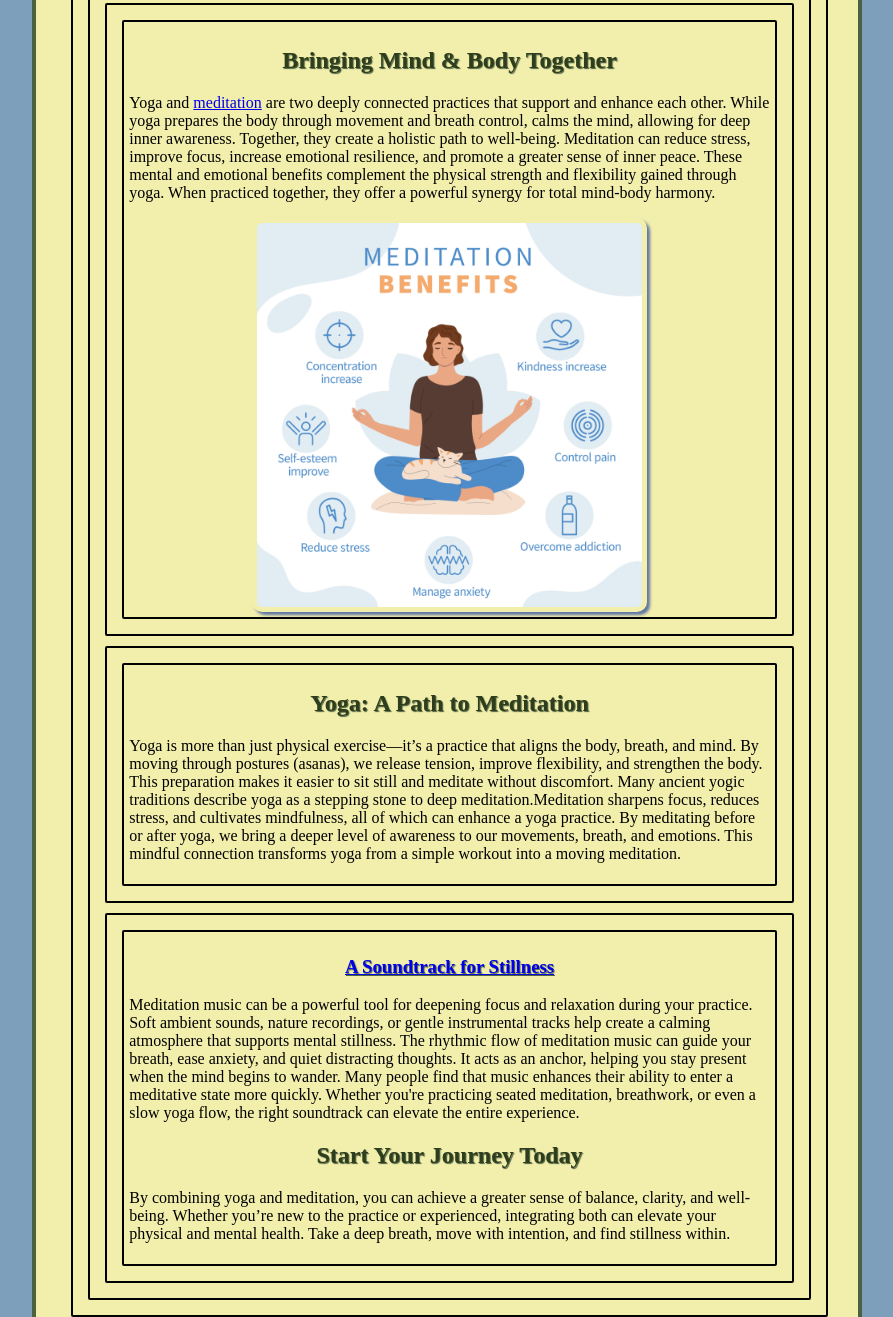
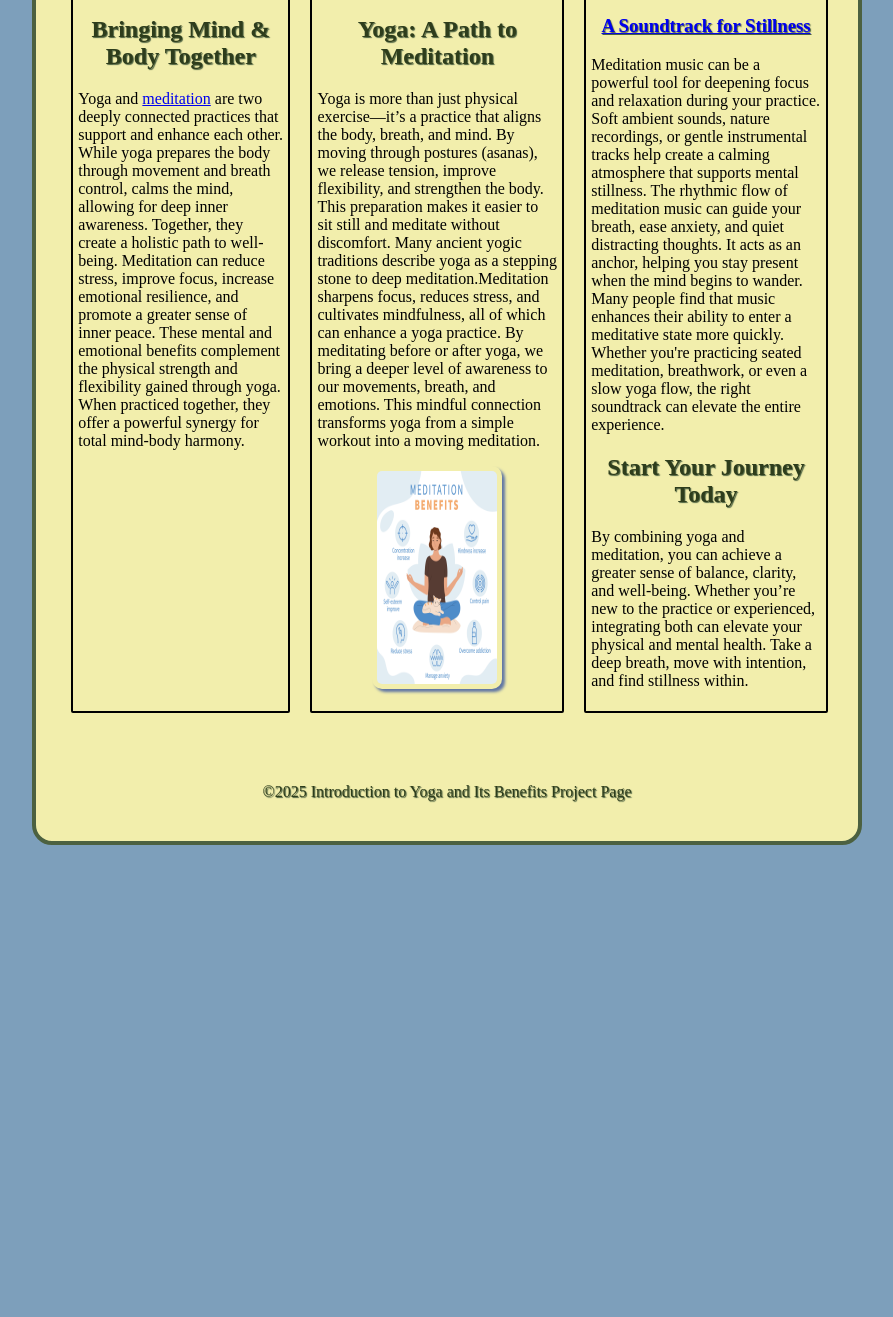
Before and after one commit to kat052025/Basic-Web-Design, a plain HTML site: page responsive/meditation.html in a window 1280 px wide. Shown: the part 1057-2374 px from the top of the page, without its empty margins (193-1086 px from the left). After the commit the page ends 1922 px from the top, so only its background shows below. Drawn offline with Linux system fonts and the light colour scheme.

```diff
--- a/responsive/css/styles.css
+++ b/responsive/css/styles.css
@@ -10,8 +10,9 @@
     width: 100%;
 
 }
+
 #container {
-    background-color: #F2EEAC  ;
+    background-color: #F2EEAC;
 }
 
 /* Mobile Styles */
@@ -19,7 +20,7 @@
 @media (min-width: 320px) {
     nav {
         background-color: #7796AB;
-        padding: 10px;
+        padding: 5px;
         margin-top: 5px;
         text-align: center;
     }
@@ -27,8 +28,7 @@
 nav ul {
     list-style-type: none;
     padding: 0;
-    margin: 0;
-}
+    }
 
 nav li {
     display: block;
@@ -86,12 +86,11 @@
     width: 50%;
 }
 .scene_reduce_more {
-    width: 60%;
-    height: 40%;
+    width: 50%;
+    height: 30%;
     padding: 5px;
     border-radius: 10px;
     box-shadow: 3px 3px 3px #5F75A4;
-
 }
 }
 
@@ -104,20 +103,25 @@
             border: 4px solid #4C6140;
             border-radius: 20px;
         }
-        nav li a {
-            background-color: #5F75A4;
-        }
+
         nav {
             padding: 2px;
             margin: 0;
         }
+
+        nav li a {
+            background-color: #5F75A4;
+        }
+
         hr {
             display: none;
         }
 
-        #multi_col {
+    #multi_col {
             display: flex;
         }
+
+
     .col {
         margin: 10px;
         padding: 5px;
--- a/responsive/meditation.html
+++ b/responsive/meditation.html
@@ -12,7 +12,7 @@
         <header>
             <img id="banner" src="images/Yogazenforest.webp" alt="Yoga Zen">
         </header>
-        <hr>
+
         <nav>
             <ul>
                 <li><a href="index.html">Home</a></li>
@@ -23,39 +23,33 @@
                </ul>
         </nav>
 
+<hr>
+        <main>
 
-        <main id="multi_col">
-                <section class="col">
-                <div class="col">
 
                     <h1 class="heading_style"> Yoga & Meditation – A Perfect Union</h1>
                 <img class="scene_reduce_more" src="images/beach_meditation.jpg" alt="beach meditation">
 
-                <section class="col">
-                <div class="col">
+
+                <section id="multi_col">
+                    <div class="col">
 
                     <h2 class="heading_style">  Bringing Mind & Body Together</h2>
-                    <p>Yoga and <a href="https://stanfordmag.org/contents/what-happens-when-you-meditate" target="blank">meditation</a> are two deeply connected practices that support and enhance each other. While yoga prepares the body through movement and breath control,  calms the mind, allowing for deep inner awareness. Together, they create a holistic path to well-being. Meditation can reduce stress, improve focus, increase emotional resilience, and promote a greater sense of inner peace. These mental and emotional benefits complement the physical strength and flexibility gained through yoga. When practiced together, they offer a powerful synergy for total mind-body harmony.</p>
-                    <img class="scene_reduce_more" src="images/meditation_benefits.jpg" alt="meditation benefits">
+                    <p>Yoga and <a href="https://stanfordmag.org/contents/what-happens-when-you-meditate" target="_blank">meditation</a> are two deeply connected practices that support and enhance each other. While yoga prepares the body through movement and breath control,  calms the mind, allowing for deep inner awareness. Together, they create a holistic path to well-being. Meditation can reduce stress, improve focus, increase emotional resilience, and promote a greater sense of inner peace. These mental and emotional benefits complement the physical strength and flexibility gained through yoga. When practiced together, they offer a powerful synergy for total mind-body harmony.</p>
 
                 </div>
-                </section>
+                    <hr>
 
-
-                <section class="col">
-                <div class="col">
+                    <div class="col">
 
                     <h2 class="heading_style">Yoga: A Path to Meditation</h2>
                     <p>Yoga is more than just physical exercise—it’s a practice that aligns the body, breath, and mind. By moving through postures (asanas), we release tension, improve flexibility, and strengthen the body. This preparation makes it easier to sit still and meditate without discomfort. Many ancient yogic traditions describe yoga as a stepping stone to deep meditation.Meditation sharpens focus, reduces stress, and cultivates mindfulness, all of which can enhance a yoga practice. By meditating before or after yoga, we bring a deeper level of awareness to our movements, breath, and emotions. This mindful connection transforms yoga from a simple workout into a moving meditation.</p>
+                    <img class="scene_reduce_more" src="images/meditation_benefits.jpg" alt="meditation benefits">
+                </div>
 
-                </div>
-                </section>
-
-
-                <section class="col">
                 <div class="col">
 
-                    <h3 class="heading_style"><a href="https://www.youtube.com/watch?v=urbfqbFsm_U" target="blank"> A Soundtrack for Stillness</a></h3>
+                    <h3 class="heading_style"><a href="https://www.youtube.com/watch?v=urbfqbFsm_U" target="_blank"> A Soundtrack for Stillness</a></h3>
 
                     <p>Meditation music can be a powerful tool for deepening focus and relaxation during your practice. Soft ambient sounds, nature recordings, or gentle instrumental tracks help create a calming atmosphere that supports mental stillness. The rhythmic flow of meditation music can guide your breath, ease anxiety, and quiet distracting thoughts. It acts as an anchor, helping you stay present when the mind begins to wander. Many people find that music enhances their ability to enter a meditative state more quickly. Whether you're practicing seated meditation, breathwork, or even a slow yoga flow, the right soundtrack can elevate the entire experience.</p>
 
@@ -63,20 +57,21 @@
                     <p>By combining yoga and meditation, you can achieve a greater sense of balance, clarity, and well-being. Whether you’re new to the practice or experienced, integrating both can elevate your physical and mental health. Take a deep breath, move with intention, and find stillness within.</p>
 
                 </div>
+
+
+
                 </section>
 
-            </div>
-            </section>
+
             </main>
-                    <img class="scene_reduce_more" src="images/pond_meditation.jpg" alt="pond meditation">
 
-<hr>
-        <footer>
-            &copy;2025 Introduction to Yoga and Its Benefits Project Page
+                <hr>
+
+<footer>   &copy;2025 Introduction to Yoga and Its Benefits Project Page
         </footer>
 
 
-    </div>
+   </div>
 
 </body>
 
```
Also changed, not shown: responsive/index.html (+4 -3 lines).
